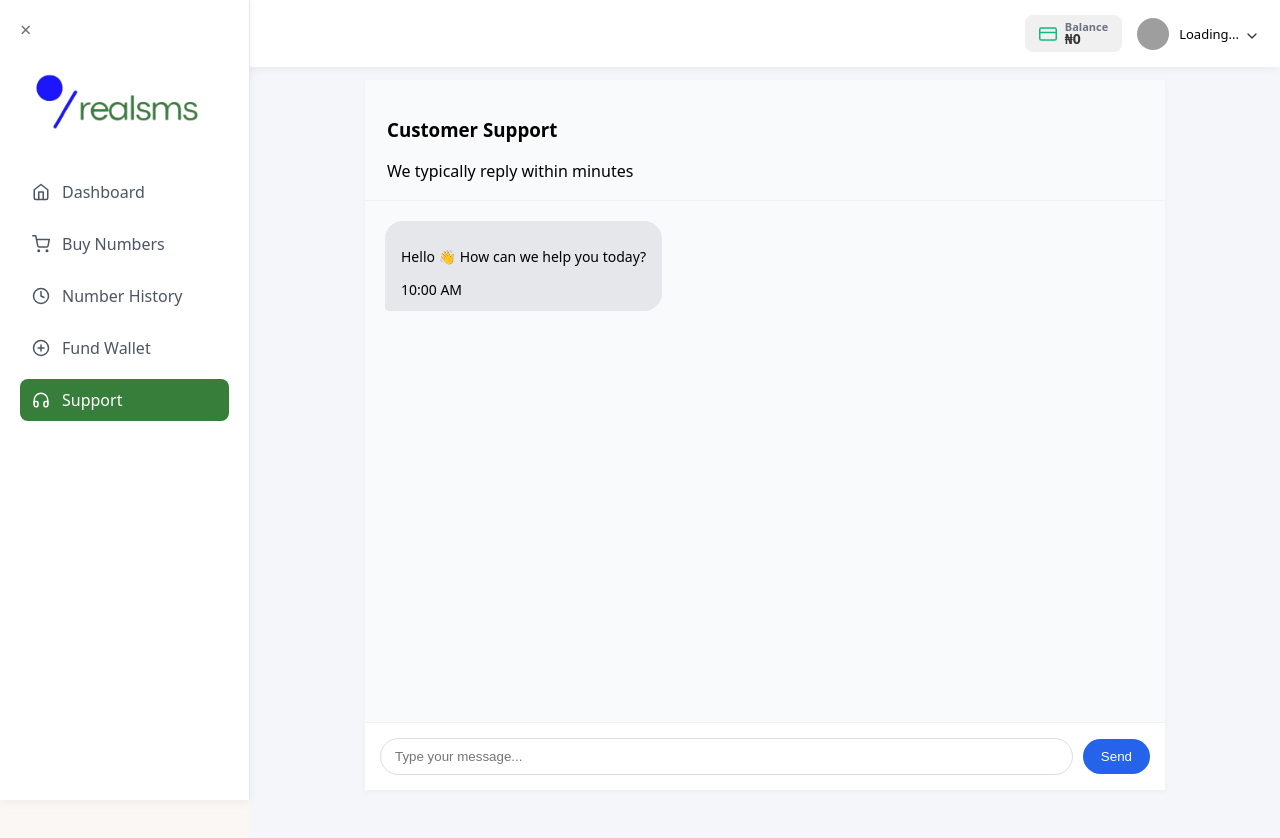
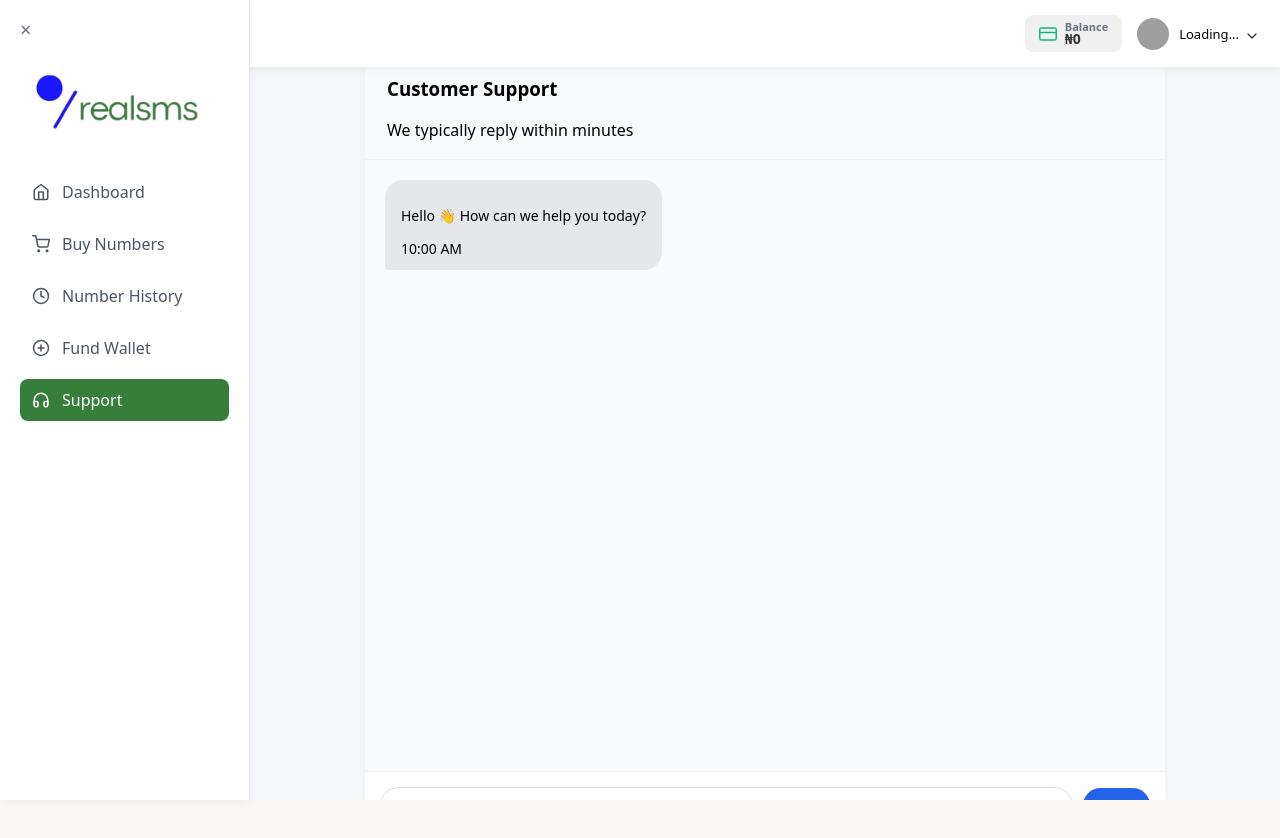
Before and after one commit to ay30bg/realsms, a React (Create React App) app: page /support in a window 1280 px wide. Shown: the top 838 px of the page. After the commit the page ends 800 px from the top, so only its background shows below. Built offline with nearby package versions, Linux system fonts and the light colour scheme; no server answers; grey boxes are pictures that could not be loaded.

Commit message:
Update support.css

```diff
--- a/src/styles/support.css
+++ b/src/styles/support.css
@@ -1,58 +1,59 @@
-/* Remove default body spacing */
-body {
+/* ================= GLOBAL ================= */
+html, body {
+  height: 100%;
   margin: 0;
+  overflow: hidden; /* LOCK the page */
 }
 
 /* ================= MAIN CONTAINER ================= */
-
 .user-support-container {
   display: flex;
   flex-direction: column;
-
-  /* Full viewport minus navbar */
-  height: calc(100vh - 90px); /* change 80px to your navbar height */
-
+  height: 100vh;      /* full viewport height */
   width: 100%;
   max-width: 800px;
-
-  margin: 0 auto; /* remove vertical margin */
-
-  background: #ffffff;
-  border-radius: 0; /* remove radius to prevent overflow issues */
-  overflow: hidden;
-
-  box-shadow: 0 2px 6px rgba(0, 0, 0, 0.03);
+  margin: 0 auto;
+  background: #fff;
+  border-radius: 0;   /* no overflow issues */
+  overflow: hidden;   /* no scroll */
+  box-shadow: 0 2px 6px rgba(0,0,0,0.03);
 }
 
 /* ================= HEADER ================= */
-
 .user-support-header {
   padding: 18px 22px;
   border-bottom: 1px solid #f1f1f1;
   background: #f9fafb;
-  flex-shrink: 0;
+  flex-shrink: 0; /* fix height */
 }
 
 /* ================= CHAT BODY ================= */
+.user-support-body {
+  flex: 1;           /* takes remaining space */
+  padding: 20px;
+  overflow-y: auto;  /* ONLY chat scrolls */
+  background: #f8fafc;
+  display: flex;
+  flex-direction: column;
+}
 
-.user-support-body {
-  flex: 1;
-  padding: 20px;
-  overflow-y: auto; /* ONLY this scrolls */
-  background: #f8fafc;
+/* Scrollbar styling (optional) */
+.user-support-body::-webkit-scrollbar {
+  width: 6px;
+}
+.user-support-body::-webkit-scrollbar-thumb {
+  background: rgba(0,0,0,0.08);
+  border-radius: 10px;
 }
 
 /* ================= MESSAGES ================= */
-
 .chat-message {
   display: flex;
   margin-bottom: 15px;
 }
-
 .chat-message.user {
   justify-content: flex-end;
 }
-
 .chat-message.support {
   justify-content: flex-start;
 }
@@ -64,29 +65,25 @@ body {
   font-size: 14px;
   word-wrap: break-word;
 }
-
 .chat-message.user .bubble {
   background: #2563eb;
   color: #fff;
   border-bottom-right-radius: 4px;
 }
-
 .chat-message.support .bubble {
   background: #e5e7eb;
   border-bottom-left-radius: 4px;
 }
 
 /* ================= INPUT ================= */
-
 .user-support-input {
   display: flex;
   align-items: center;
   padding: 15px;
   border-top: 1px solid #f1f1f1;
-  background: #ffffff;
-  flex-shrink: 0;
+  background: #fff;
+  flex-shrink: 0; /* fixed at bottom */
 }
-
 .user-support-input input {
   flex: 1;
   padding: 10px 14px;
@@ -94,7 +91,6 @@ body {
   border: 1px solid #ddd;
   outline: none;
 }
-
 .user-support-input button {
   margin-left: 10px;
   padding: 10px 18px;
@@ -106,12 +102,10 @@ body {
 }
 
 /* ================= MOBILE ================= */
-
 @media (max-width: 768px) {
   .user-support-container {
-    height: calc(100vh - 80px);
+    height: 100vh;
   }
-
   .bubble {
     max-width: 85%;
   }
```
